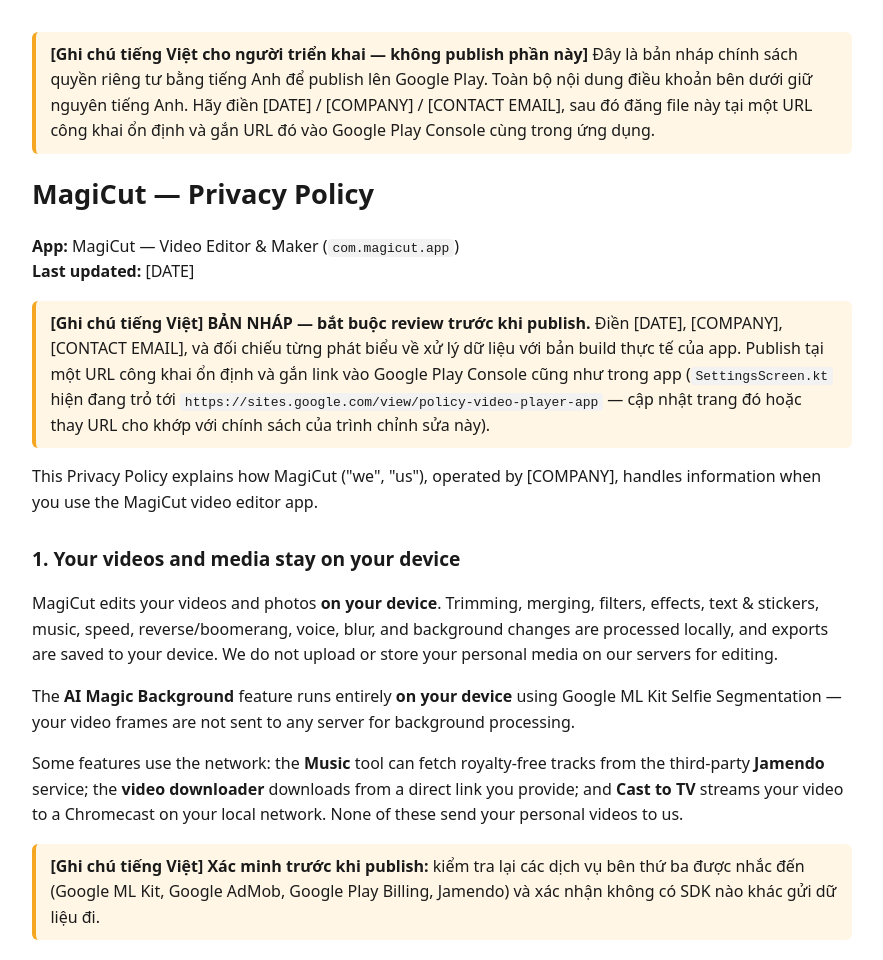
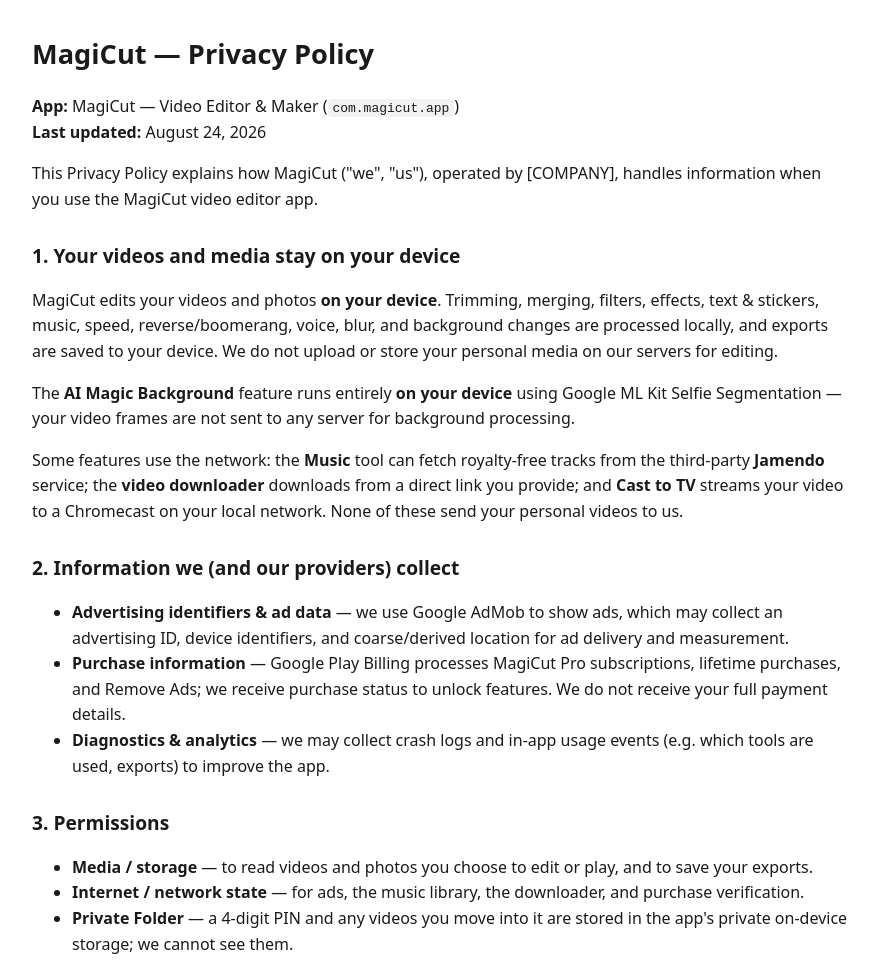
Before and after one commit to sinn061094-coder/sinn061094-coder.github.io, a plain HTML site: page index.html in a window 1280 px wide. Shown: the top 960 px of the page, without its empty margins (198-1081 px from the left). Drawn offline with Linux system fonts and the light colour scheme.

Commit message:
Update index.html

```diff
--- a/index.html
+++ b/index.html
@@ -8,17 +8,13 @@
   body{font-family:system-ui,-apple-system,Segoe UI,Roboto,sans-serif;max-width:820px;margin:2rem auto;padding:0 1rem;line-height:1.6;color:#1a1a1a}
   h1{font-size:1.7rem} h2{font-size:1.2rem;margin-top:1.8rem}
   code{background:#f2f2f2;padding:.1rem .3rem;border-radius:4px}
-  .note{background:#fff6e5;border-left:4px solid #f5a623;padding:.6rem .9rem;border-radius:6px}
 </style>
 </head>
 <body>
-<p class="note"><strong>[Ghi chú tiếng Việt cho người triển khai — không publish phần này]</strong> Đây là bản nháp chính sách quyền riêng tư bằng tiếng Anh để publish lên Google Play. Toàn bộ nội dung điều khoản bên dưới giữ nguyên tiếng Anh. Hãy điền [DATE] / [COMPANY] / [CONTACT EMAIL], sau đó đăng file này tại một URL công khai ổn định và gắn URL đó vào Google Play Console cùng trong ứng dụng.</p>
 
 <h1>MagiCut — Privacy Policy</h1>
 <p><strong>App:</strong> MagiCut — Video Editor &amp; Maker (<code>com.magicut.app</code>)<br>
-<strong>Last updated:</strong> [DATE]</p>
-
-<p class="note"><strong>[Ghi chú tiếng Việt] BẢN NHÁP — bắt buộc review trước khi publish.</strong> Điền [DATE], [COMPANY], [CONTACT EMAIL], và đối chiếu từng phát biểu về xử lý dữ liệu với bản build thực tế của app. Publish tại một URL công khai ổn định và gắn link vào Google Play Console cũng như trong app (<code>SettingsScreen.kt</code> hiện đang trỏ tới <code>https://sites.google.com/view/policy-video-player-app</code> — cập nhật trang đó hoặc thay URL cho khớp với chính sách của trình chỉnh sửa này).</p>
+<strong>Last updated:</strong> August 24, 2026</p>
 
 <p>This Privacy Policy explains how MagiCut ("we", "us"), operated by [COMPANY], handles information when you use the MagiCut video editor app.</p>
 
@@ -26,13 +22,12 @@
 <p>MagiCut edits your videos and photos <strong>on your device</strong>. Trimming, merging, filters, effects, text &amp; stickers, music, speed, reverse/boomerang, voice, blur, and background changes are processed locally, and exports are saved to your device. We do not upload or store your personal media on our servers for editing.</p>
 <p>The <strong>AI Magic Background</strong> feature runs entirely <strong>on your device</strong> using Google ML Kit Selfie Segmentation — your video frames are not sent to any server for background processing.</p>
 <p>Some features use the network: the <strong>Music</strong> tool can fetch royalty-free tracks from the third-party <strong>Jamendo</strong> service; the <strong>video downloader</strong> downloads from a direct link you provide; and <strong>Cast to TV</strong> streams your video to a Chromecast on your local network. None of these send your personal videos to us.</p>
-<p class="note"><strong>[Ghi chú tiếng Việt] Xác minh trước khi publish:</strong> kiểm tra lại các dịch vụ bên thứ ba được nhắc đến (Google ML Kit, Google AdMob, Google Play Billing, Jamendo) và xác nhận không có SDK nào khác gửi dữ liệu đi.</p>
 
 <h2>2. Information we (and our providers) collect</h2>
 <ul>
   <li><strong>Advertising identifiers &amp; ad data</strong> — we use Google AdMob to show ads, which may collect an advertising ID, device identifiers, and coarse/derived location for ad delivery and measurement.</li>
   <li><strong>Purchase information</strong> — Google Play Billing processes MagiCut Pro subscriptions, lifetime purchases, and Remove Ads; we receive purchase status to unlock features. We do not receive your full payment details.</li>
-  <li><strong>Diagnostics &amp; analytics</strong> — we may collect crash logs and in-app usage events (e.g. which tools are used, exports) to improve the app. [Confirm your analytics/crash SDKs.]</li>
+  <li><strong>Diagnostics &amp; analytics</strong> — we may collect crash logs and in-app usage events (e.g. which tools are used, exports) to improve the app.</li>
 </ul>
 
 <h2>3. Permissions</h2>
@@ -55,7 +50,7 @@
 <p>MagiCut is not directed to children under 13. We do not knowingly collect personal information from children.</p>
 
 <h2>8. Data retention &amp; deletion</h2>
-<p>Locally processed media remains on your device under your control. For any data held by our providers (ads, analytics, purchases), you may request access or deletion by contacting us. [Describe your retention practices.]</p>
+<p>Locally processed media remains on your device under your control. For any data held by our providers (ads, analytics, purchases), you may request access or deletion by contacting us at [CONTACT EMAIL].</p>
 
 <h2>9. Third-party services</h2>
 <ul>
@@ -63,7 +58,6 @@
   <li>Google Play Billing — <a href="https://policies.google.com/privacy">Google Privacy Policy</a></li>
   <li>Google ML Kit (on-device Selfie Segmentation for Magic Background) — <a href="https://developers.google.com/ml-kit/terms">ML Kit Terms</a></li>
   <li>Jamendo (royalty-free music catalog) — <a href="https://www.jamendo.com/legal/privacy-policy">Jamendo Privacy Policy</a></li>
-  <li>[Analytics/Crash provider, if used]</li>
 </ul>
 
 <h2>10. Changes</h2>
```
